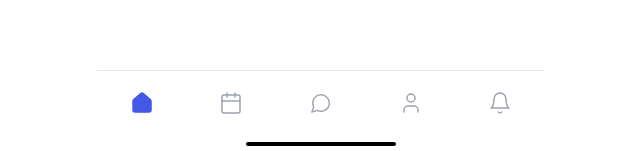
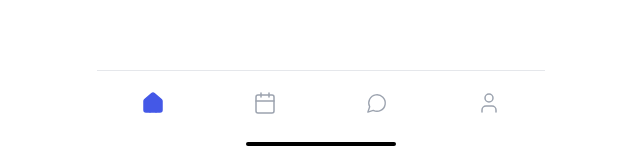
Before and after one commit to Johan-kabo/forever-care-app, a React (Vite) app: page / in a window 1280 px wide. Shown: the part 1040-1191 px from the top of the page, without its empty margins (319-959 px from the left). Built offline with nearby package versions, Linux system fonts and the light colour scheme.

Commit message:
Remove notification menu
Removes the dedicated notification menu and relies on the bell icon in the home page for notifications.

```diff
--- a/src/components/MobileLayout.tsx
+++ b/src/components/MobileLayout.tsx
@@ -1,6 +1,6 @@
 
 import React from "react";
-import { Home, Calendar, MessageCircle, User, Bell } from "lucide-react";
+import { Home, Calendar, MessageCircle, User } from "lucide-react";
 import { useLocation, Link } from "react-router-dom";
 import { cn } from "@/lib/utils";
 
@@ -16,8 +16,7 @@ const MobileLayout: React.FC<MobileLayoutProps> = ({ children }) => {
     { icon: <Home size={24} />, path: "/", label: "Home" },
     { icon: <Calendar size={24} />, path: "/calendar", label: "Calendar" },
     { icon: <MessageCircle size={22} />, path: "/messages", label: "Messages" },
-    { icon: <User size={24} />, path: "/profile", label: "Profile" },
-    { icon: <Bell size={24} />, path: "/notifications", label: "Notifications" }
+    { icon: <User size={24} />, path: "/profile", label: "Profile" }
   ];
 
   return (
@@ -40,7 +39,7 @@ const MobileLayout: React.FC<MobileLayoutProps> = ({ children }) => {
       </main>
 
       {/* Bottom Navigation */}
-      <div className="h-16 bg-white border-t border-gray-200 grid grid-cols-5 items-center">
+      <div className="h-16 bg-white border-t border-gray-200 grid grid-cols-4 items-center">
         {navItems.map((item) => (
           <Link
             key={item.path}
```
